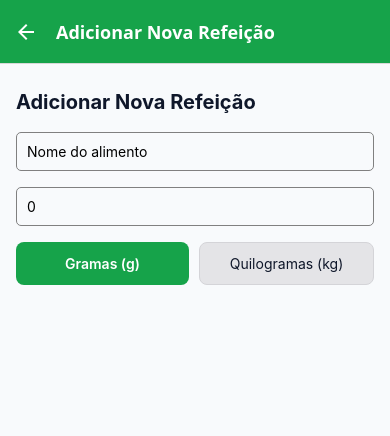
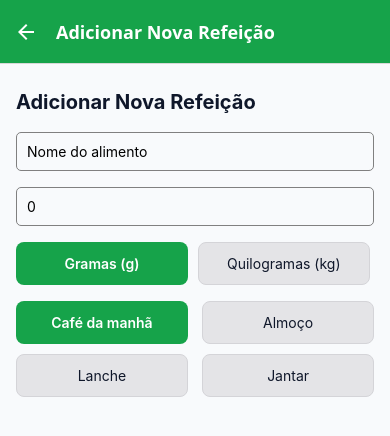
Before and after one commit to guilhermegiovani/Nutriq, a React Native app: screen /AddNewMeals in a window 390 px wide. Shown: the top 436 px of the page. Built offline with nearby package versions, Linux system fonts and the light colour scheme; no server answers.

Commit message:
feat: add reusable option button for meal form

```diff
--- a/package.json
+++ b/package.json
@@ -17,6 +17,7 @@
     "@tanstack/react-query": "^5.100.11",
     "axios": "^1.16.1",
     "babel-preset-expo": "~54.0.10",
+    "clsx": "^2.1.1",
     "expo": "~54.0.33",
     "expo-constants": "~18.0.13",
     "expo-secure-store": "~15.0.8",
--- a/src/components/meals/MealForm.tsx
+++ b/src/components/meals/MealForm.tsx
@@ -2,6 +2,7 @@ import { Form } from "../ui/Form";
 import { Input } from "../ui/Input";
 import { useState } from "react";
 import { Pressable, Text, View } from "react-native";
+import { OptionButton } from "../ui/OptionButton";
 
 export function MealForm() {
 
@@ -10,6 +11,9 @@ export function MealForm() {
     const [amount, setAmount] = useState<number>(0);
 
     const [unit, setUnit] = useState<string>('g');
+
+    const [mealType, setMealType] = useState<MealType>('breakfast');
+
 
     return (
         <Form>
@@ -26,43 +30,44 @@ export function MealForm() {
             />
 
             <View className="flex-row gap-2.5">
-                <Pressable
-                    className={`flex-1 items-center justify-center rounded-lg px-4 py-3 active:opacity-80 ${
-                        unit === 'g'
-                            ? 'bg-primary'
-                            : 'border border-zinc-300 bg-zinc-200'
-                    }`}
-                    onPress={() => setUnit('g')}
-                >
-                    <Text
-                        className={
-                            unit === 'g'
-                                ? 'font-semibold text-white'
-                                : 'text-text'
-                        }
-                    >
-                        Gramas (g)
-                    </Text>
-                </Pressable>
+                <OptionButton
+                    text="Gramas (g)"
+                    active={unit === "g"}
+                    onPressButton={() => setUnit('g')}
+                />
 
-                <Pressable
-                    className={`flex-1 items-center justify-center rounded-lg px-4 py-3 active:opacity-80 ${
-                        unit === 'kg'
-                            ? 'bg-primary'
-                            : 'border border-zinc-300 bg-zinc-200'
-                    }`}
-                    onPress={() => setUnit('kg')}
-                >
-                    <Text
-                        className={
-                            unit === 'kg'
-                                ? 'font-semibold text-white'
-                                : 'text-text'
-                        }
-                    >
-                        Quilogramas (kg)
-                    </Text>
-                </Pressable>
+                <OptionButton
+                    text="Quilogramas (kg)"
+                    active={unit === "kg"}
+                    onPressButton={() => setUnit('kg')}
+                />
+            </View>
+
+            <View className="flex-row flex-wrap justify-between gap-2.5 w-full">
+
+                <OptionButton
+                    text="Café da manhã"
+                    active={mealType === "breakfast"}
+                    onPressButton={() => setMealType('breakfast')}
+                />
+
+                <OptionButton
+                    text="Almoço"
+                    active={mealType === "lunch"}
+                    onPressButton={() => setMealType('lunch')}
+                />
+
+                <OptionButton
+                    text="Lanche"
+                    active={mealType === "snack"}
+                    onPressButton={() => setMealType('snack')}
+                />
+
+                <OptionButton
+                    text="Jantar"
+                    active={mealType === "dinner"}
+                    onPressButton={() => setMealType('dinner')}
+                />
             </View>
         </Form>
     )
--- /dev/null
+++ b/src/components/ui/OptionButton.tsx
@@ -0,0 +1,24 @@
+import { Pressable, Text, View } from "react-native";
+import clsx from "clsx"
+
+
+export function OptionButton({ text, active, onPressButton }: { text: string, active: boolean, onPressButton: () => void }) {
+
+    return (
+        <Pressable
+            className={clsx(
+                "items-center justify-center rounded-lg px-4 py-3 w-[48%] active:opacity-80",
+                active ? 'bg-primary' : 'border border-zinc-300 bg-zinc-200'
+            )}
+            onPress={onPressButton}
+        >
+            <Text
+                className={
+                    active ? 'font-semibold text-white' : 'text-text'
+                }
+            >
+                {text}
+            </Text>
+        </Pressable>
+    )
+}
```
Also changed, not shown: 1 other file (tests, documents, lock files or other folders).
